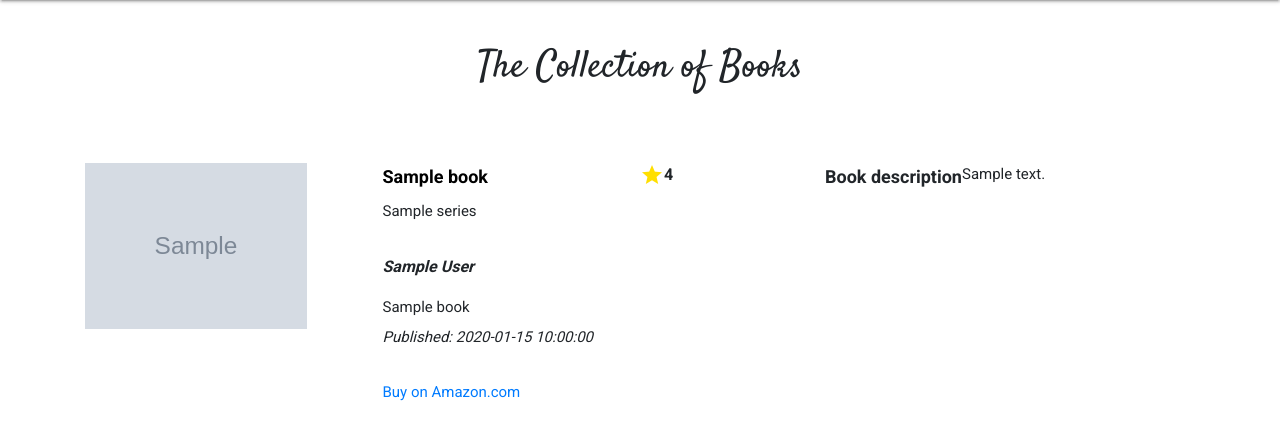
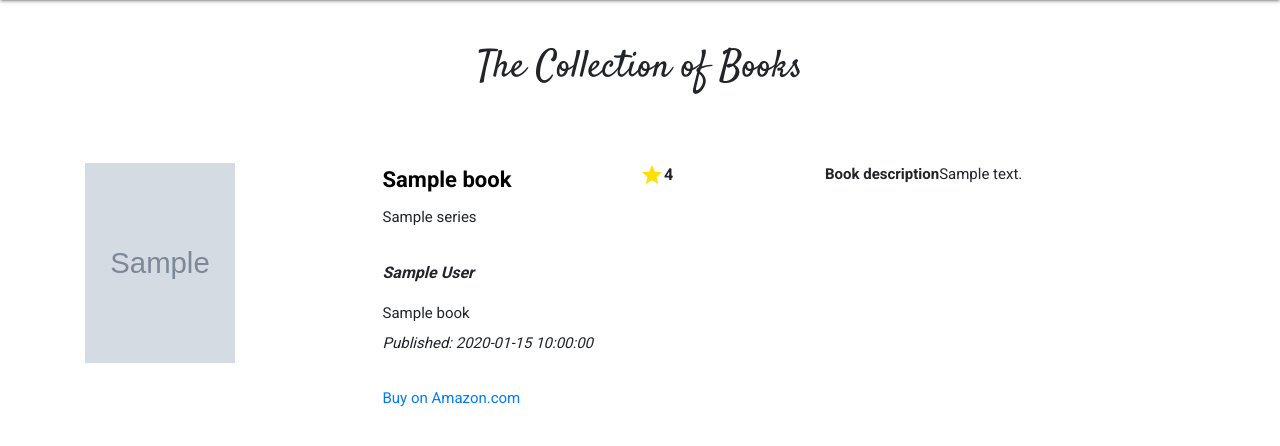
Before and after one commit to rory81/the_reading_list, a Flask app: page /get_books in a window 1280 px wide. Shown: the part 230-676 px from the top of the page. Run offline with Flask 2, Linux system fonts and the light colour scheme; grey boxes marked "Sample" are stand-in pictures; a database or web service that is not in the repository returns one stand-in record (values such as "Sample title"); some libraries are stand-ins or nearby versions.

Commit message:
fixed sizes book covers, added sidebar to genres, change title style

```diff
--- a/app.py
+++ b/app.py
@@ -2,6 +2,7 @@ import os
 from flask import Flask, render_template, redirect, request, url_for
 from flask_pymongo import PyMongo
 from bson.objectid import ObjectId
+from werkzeug.security import generate_password_hash, check_password_hash
 
 
 app = Flask(__name__)
@@ -15,6 +16,12 @@ mongo = PyMongo(app)
 
 
 @app.route('/')
+@app.route('/home')
+def get_home():
+    return render_template('index.html', genres=mongo.db.genres.find(),
+                           books=list(mongo.db.books.find()))
+
+
 @app.route('/get_books')
 def get_books():
     return render_template("books.html", books=mongo.db.books.find())
@@ -26,12 +33,6 @@ def edit_book(book_id):
     all_genres = mongo.db.genres.find()
     return render_template("editbooks.html", book=the_book,
                            genres=all_genres)
-
-
-@app.route('/book/<book_id>')
-def book(book_id):
-    the_book = mongo.db.books.find_one({"_id": ObjectId(book_id)})
-    return render_template("per_book.html", book=the_book)
 
 
 @app.route('/update_book/<book_id>', methods=['POST'])
@@ -53,31 +54,42 @@ def update_book(book_id):
     return redirect(url_for('get_books'))
 
 
+@app.route('/add_book')
+def add_book():
+    return render_template('addbook.html', books=mongo.db.books.find(),
+                           genres=mongo.db.genres.find())
+
+
+@app.route('/insert_book', methods=['POST'])
+def insert_book():
+    books = mongo.db.books
+    new_book = request.form.to_dict()
+    new_book['user_id'] = 'userid'
+    books.insert_one(request.form.to_dict())
+    return redirect(url_for('get_books'))
+
+
+@app.route('/book/<book_id>')
+def book(book_id):
+    the_book = mongo.db.books.find_one({"_id": ObjectId(book_id)})
+    return render_template("per_book.html", book=the_book)
+
+
 @app.route('/delete_book/<book_id>')
 def delete_book(book_id):
     mongo.db.books.remove({'_id': ObjectId(book_id)})
     return redirect(url_for('get_books'))
 
 
-@app.route('/get_genres')
-def get_genres():
+@app.route('/books_per_genre')
+def get_books_per_genre():
     return render_template('genres.html', genres=mongo.db.genres.find(),
                            books=list(mongo.db.books.find()))
-
-
-@app.route('/get_users')
-def get_users():
-    return render_template('users.html', users=mongo.db.users.find())
 
 
 @app.route('/get_registered')
 def get_registered():
     return render_template('register.html', users=mongo.db.users.find())
-
-
-@app.route('/login')
-def login():
-    return render_template('login.html', users=mongo.db.users.find())
 
 
 @app.route('/insert_user', methods=['POST'])
@@ -87,17 +99,9 @@ def insert_user():
     return redirect(url_for('get_users'))
 
 
-@app.route('/add_book')
-def add_book():
-    return render_template('addbook.html', books=mongo.db.books.find(),
-                           genres=mongo.db.genres.find())
-
-
-@app.route('/insert_book', methods=['POST'])
-def insert_book():
-    books = mongo.db.books
-    books.insert_one(request.form.to_dict())
-    return redirect(url_for('get_books'))
+@app.route('/login')
+def login():
+    return render_template('login.html', users=mongo.db.users.find())
 
 
 if __name__ == '__main__':
--- a/static/css/style.css
+++ b/static/css/style.css
@@ -63,6 +63,14 @@ nav ul a, .register, .row_title a{
     color: black;
 }
 
+.row_title a{
+    font-size: 22px;
+}
+
+.sidenav.sidenav-fixed{
+    transform:translate(0px,229px)!important;
+}
+
 h3, h4{
     font-weight: bold;
     font-family: "Satisfy", cursive;
@@ -72,17 +80,13 @@ hr{
     border-top: 3px solid rgba(0,0,0,.1)!important;
 }
 
-.img-holder {
-  width: 100px;
-  height: 100px;
+.img-holder img {
+  width: 110px;
+  height: 170px;
   position: relative;
   overflow: hidden;
 }
 
-.img-holder img {
-    max-width: 100%;
-    max-height: 100%;
-}
 
 .book-content, .book-picture, .book_rating, .book_description{
     margin-top: 50px;
@@ -101,8 +105,8 @@ hr{
     padding-left: 20px!important;
 }
 
-.row_title, .row_description{
-    font-size: 16px;
+.row_title{
+    font-size: 22px;
 }
 
 .row_author{
@@ -114,6 +118,12 @@ hr{
   margin-left: auto;
   margin-right: auto;
   height: 250px;
+}
+
+.card-image img{
+    display: block;
+    width: 20%!important;
+    height: 20%;
 }
 
 /*STAR RATING SYSTEM*/
@@ -231,12 +241,12 @@ h3.title{
 }
 
 .img-holder img {
-    max-width: 90%;
-    max-height: 90%;
+    width: 150px;
+    height: 200px;
 }
 
-.row_title, .row_description{
-    font-size: 18px;
+.row_title{
+    font-size: 24px;
 }
 
 .row_author{
@@ -272,8 +282,8 @@ h3.title{
 }
 
 .img-holder img {
-    max-width: 80%;
-    max-height: 80%;
+    width: 150px;
+    height: 200px;
 }
 
 a.edit_icon, a.delete_icon{
@@ -298,10 +308,15 @@ a.edit_icon, a.delete_icon{
 
 }
 
+
 @media (min-width:1459px) {
 
 .picture-logo img{
     max-width: 20%;
 }
 
+.img-holder img {
+    width: 200px;
+    height: 300px;
 }
+}
--- a/templates/base.html
+++ b/templates/base.html
@@ -37,18 +37,18 @@
 		<nav>
 			<div class="nav-wrapper">
 				<a href="{{url_for('get_registered')}}" class="register right mr-5">Register</a>
-                <a href="{{url_for('login')}}" class="register right mr-5">Login</a>
+				<a href="{{url_for('login')}}" class="register right mr-5">Login</a>
 				<a href="#" data-target="mobile-nav" class="sidenav-trigger"><i class="material-icons">menu</i></a>
 				<ul id="nav-mobile" class="left ml-3 hide-on-med-and-down">
 					<li><a href="{{url_for('get_home')}}">Home</a></li>
-					<li><a href="{{url_for('get_genres')}}">Genres</a></li>
+					<li><a href="{{url_for('get_books_per_genre')}}">Genres</a></li>
 					<li><a href="{{url_for('get_books')}}">Books</a></li>
 					<li><a href="{{url_for('add_book')}}">Add a Book</a></li>
 
 				</ul>
 				<ul class="sidenav" id="mobile-nav">
 					<li><a href="{{url_for('get_home')}}">Home</a></li>
-					<li><a href="{{url_for('get_genres')}}">Genres</a></li>
+					<li><a href="{{url_for('get_books_per_genre')}}">Genres</a></li>
 					<li><a href="{{url_for('get_books')}}">Books</a></li>
 					<li><a href="{{url_for('add_book')}}">Add a Book</a></li>
 
```
Also changed, not shown: templates/genres.html (+9 -3 lines).
